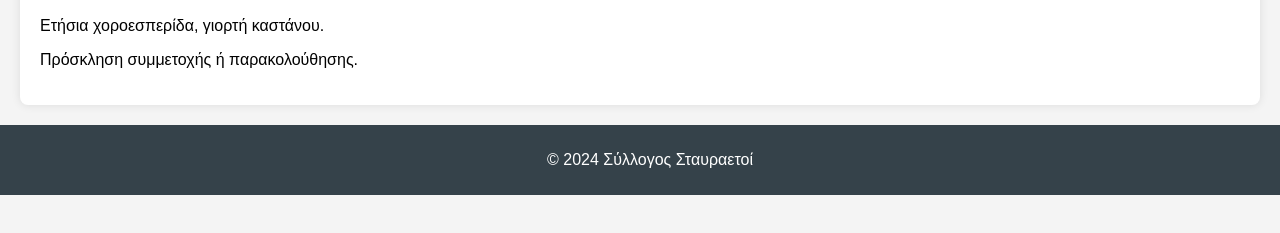
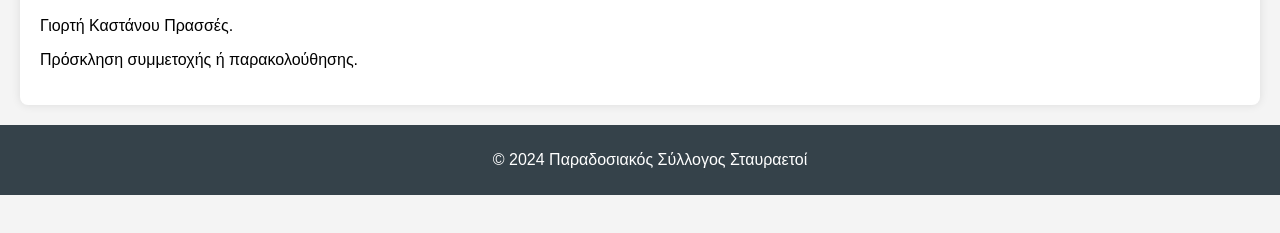
Before and after one commit to ekartsonakis30/stavraetoichania, a plain HTML site: page events.html in a window 1280 px wide. Shown: the part 225-458 px from the top of the page. Drawn offline with Linux system fonts and the light colour scheme.

Commit message:
Update events.html

```diff
--- a/events.html
+++ b/events.html
@@ -21,12 +21,12 @@
 
     <main>
         <h2>Εκδηλώσεις</h2>
-        <p>Ετήσια χοροεσπερίδα, γιορτή καστάνου.</p>
+        <p> Γιορτή Καστάνου Πρασσές.</p>
         <p>Πρόσκληση συμμετοχής ή παρακολούθησης.</p>
     </main>
 
     <footer>
-        <p>© 2024 Σύλλογος Σταυραετοί</p>
+        <p>© 2024 Παραδοσιακός Σύλλογος Σταυραετοί</p>
     </footer>
 </body>
 </html>
```
